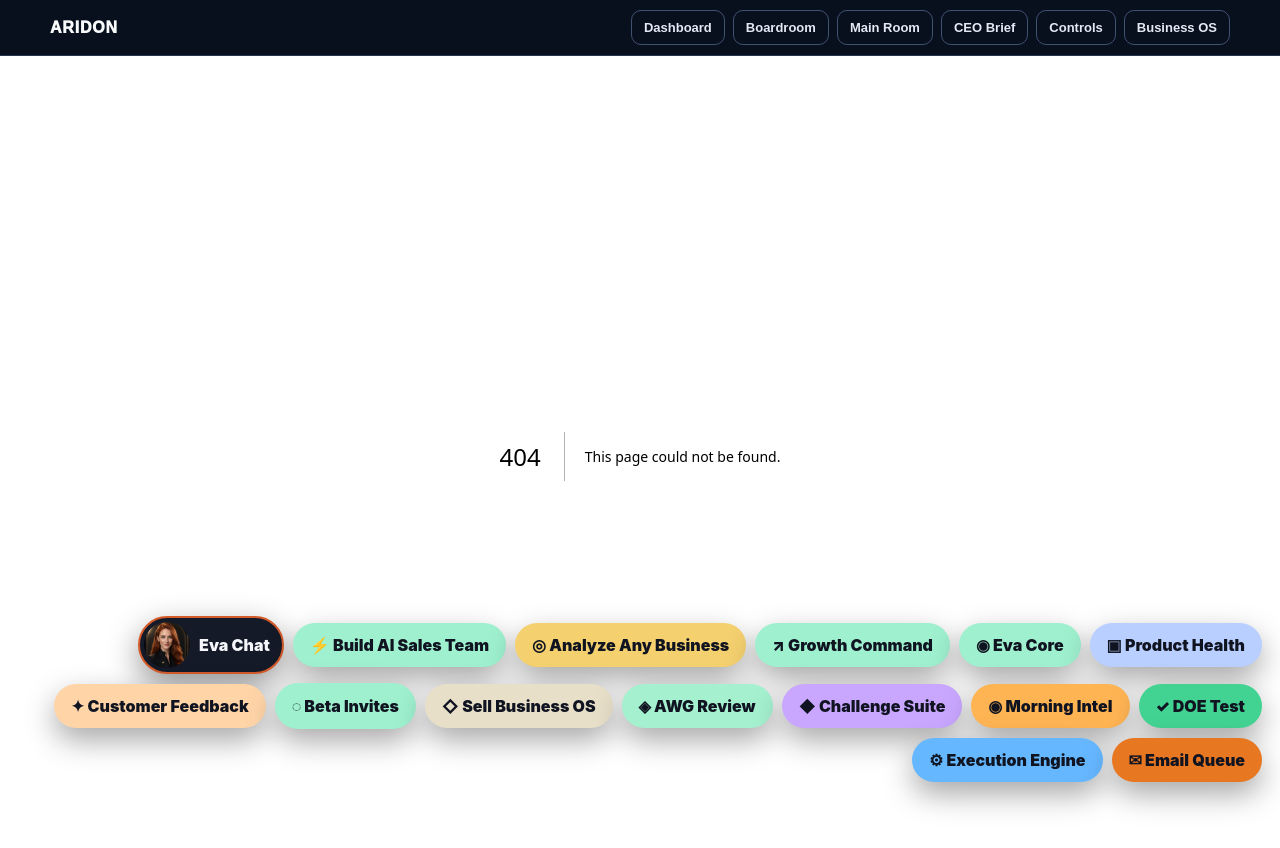
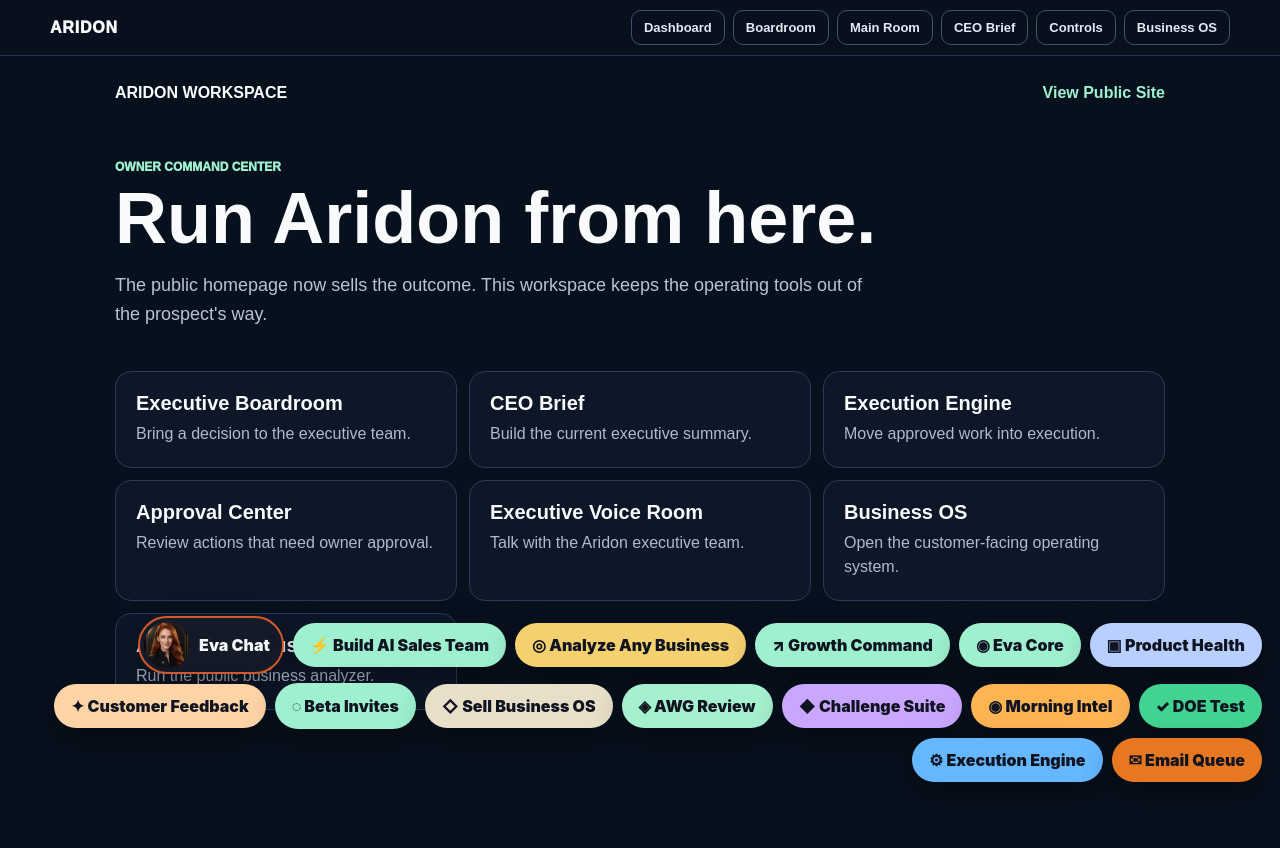
Before and after one commit to jimrusk/aridon-app, a Next.js app: page /dashboard in a window 1280 px wide. Before the commit this address had no page. Shown: the top 848 px of the page. Built offline with nearby package versions, Linux system fonts and the light colour scheme.

Commit message:
Add owner workspace hub

```diff
--- /dev/null
+++ b/app/dashboard/page.tsx
@@ -0,0 +1,21 @@
+import Link from 'next/link';
+
+const links=[
+  ['/boardroom','Executive Boardroom','Bring a decision to the executive team.'],
+  ['/ceo-brief','CEO Brief','Build the current executive summary.'],
+  ['/execution','Execution Engine','Move approved work into execution.'],
+  ['/controls','Approval Center','Review actions that need owner approval.'],
+  ['/avatars','Executive Voice Room','Talk with the Aridon executive team.'],
+  ['/business-os','Business OS','Open the customer-facing operating system.'],
+  ['/analyze-business','Analyze Any Business','Run the public business analyzer.']
+];
+
+export default function DashboardPage(){
+  return <main style={{minHeight:'100vh',background:'#07101D',color:'#F8FAFC',fontFamily:'Arial,sans-serif',padding:'28px 20px'}}>
+    <div style={{maxWidth:1050,margin:'0 auto'}}>
+      <nav style={{display:'flex',justifyContent:'space-between',alignItems:'center',gap:12,flexWrap:'wrap'}}><strong>ARIDON WORKSPACE</strong><Link href="/" style={{color:'#9EF0CF',textDecoration:'none',fontWeight:900}}>View Public Site</Link></nav>
+      <div style={{padding:'58px 0 24px'}}><div style={{color:'#9EF0CF',fontSize:12,fontWeight:950}}>OWNER COMMAND CENTER</div><h1 style={{fontSize:'clamp(42px,7vw,72px)',lineHeight:.96,margin:'10px 0'}}>Run Aridon from here.</h1><p style={{color:'#B8C4D5',fontSize:18,lineHeight:1.6,maxWidth:760}}>The public homepage now sells the outcome. This workspace keeps the operating tools out of the prospect's way.</p></div>
+      <section style={{display:'grid',gridTemplateColumns:'repeat(auto-fit,minmax(260px,1fr))',gap:12}}>{links.map(([href,title,text])=><Link key={href} href={href} style={{background:'#0D1728',border:'1px solid #2A3A57',borderRadius:16,padding:20,color:'#F8FAFC',textDecoration:'none'}}><strong style={{fontSize:20}}>{title}</strong><div style={{color:'#AEBBD0',lineHeight:1.55,marginTop:7}}>{text}</div></Link>)}</section>
+    </div>
+  </main>;
+}
```
